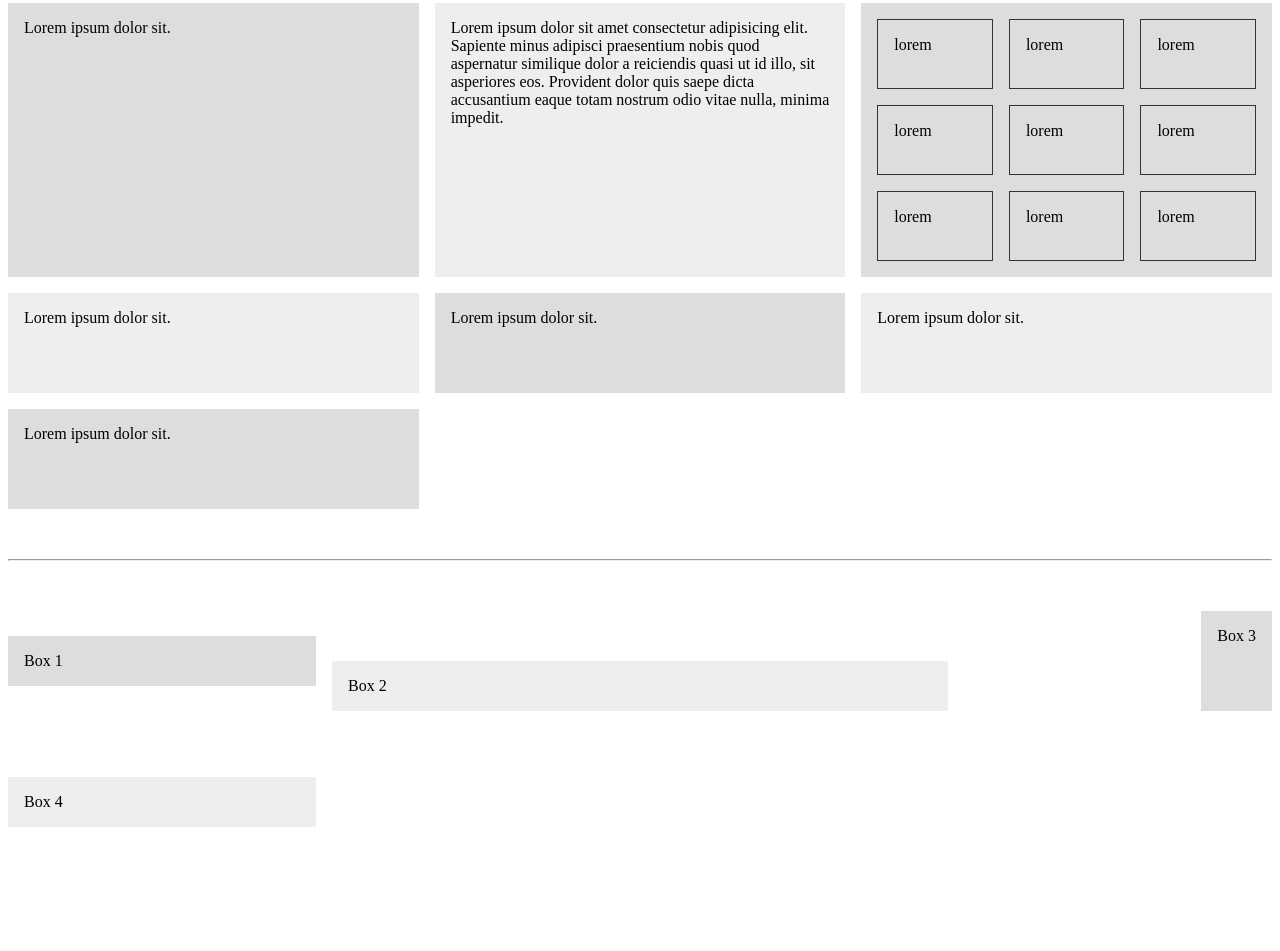
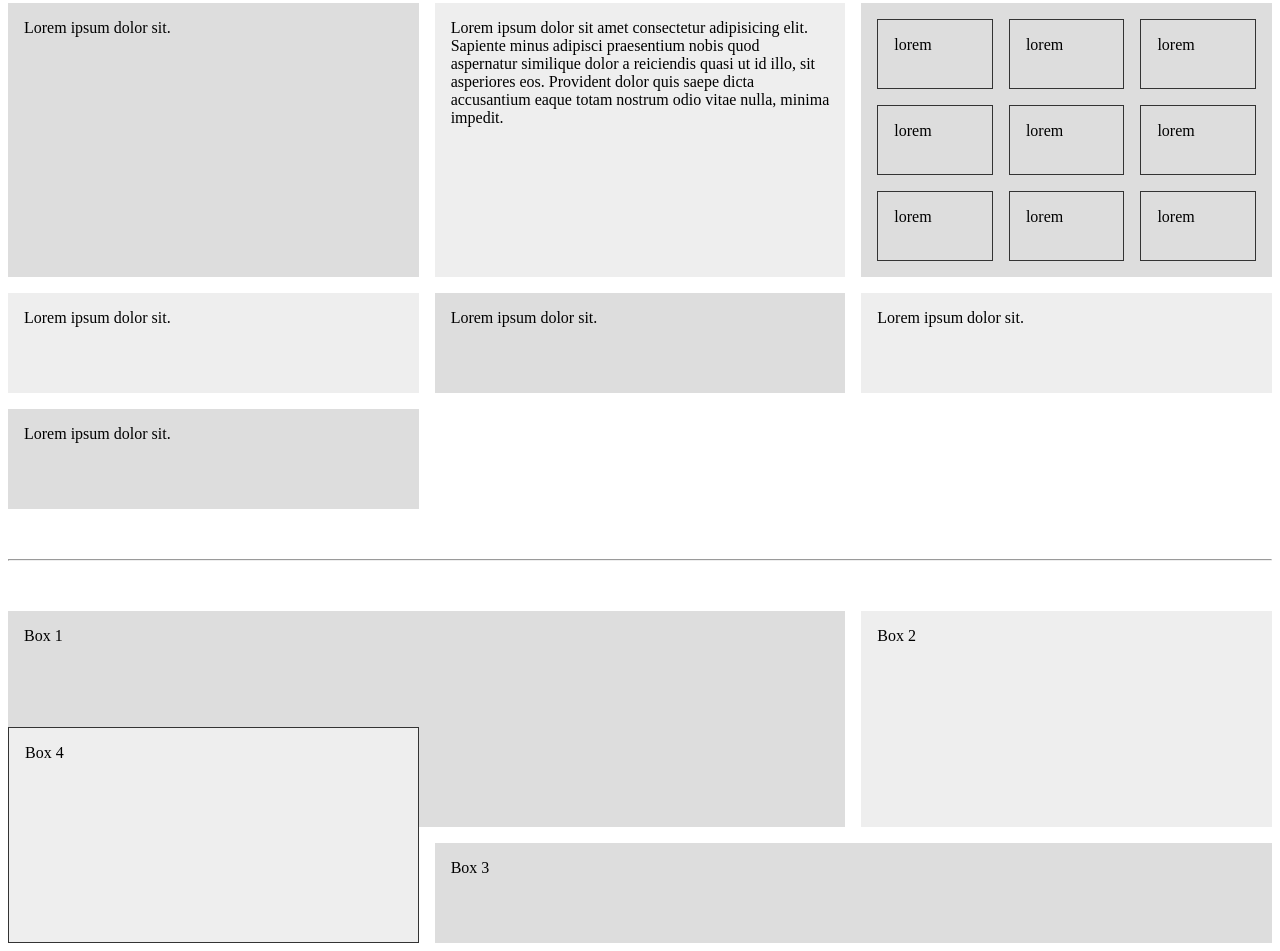
Before and after one commit to arifulhaqshahed/grid-layout, a plain HTML site: page index.html in a window 1280 px wide. Shown: the part 367-1318 px from the top of the page. Before the commit the page ends 1202 px from the top, so only its background shows below. Drawn offline with Linux system fonts and the light colour scheme.

Commit message:
basic grid layout

```diff
--- a/style.css
+++ b/style.css
@@ -48,7 +48,7 @@
 .wrapper3 {
   margin-top: 50px;
   display: grid;
-  grid-template-columns: 1fr 2fr 1fr;
+  grid-template-columns: 1fr 1fr 1fr;
   grid-auto-rows: minmax(100px, auto);
   grid-gap: 1em;
   justify-items: stretch;
@@ -62,14 +62,23 @@
   background: #ddd;
 }
 .box1 {
-  align-self: center;
+  /* align-self: start; */
+  grid-column: 1/3;
+  grid-row: 1/3;
 }
 .box2 {
-  align-self: end;
+  /* align-self: end; */
+  grid-column: 3;
+  grid-row: 1/3;
 }
 .box3 {
-  justify-self: end;
+  /* justify-self: end; */
+  grid-column: 2/4;
+  grid-row: 3;
 }
 .box4 {
-  align-self: end;
+  /* align-self: end; */
+  grid-column: 1;
+  grid-row: 2/4;
+  border: 1px solid #333;
 }
```
